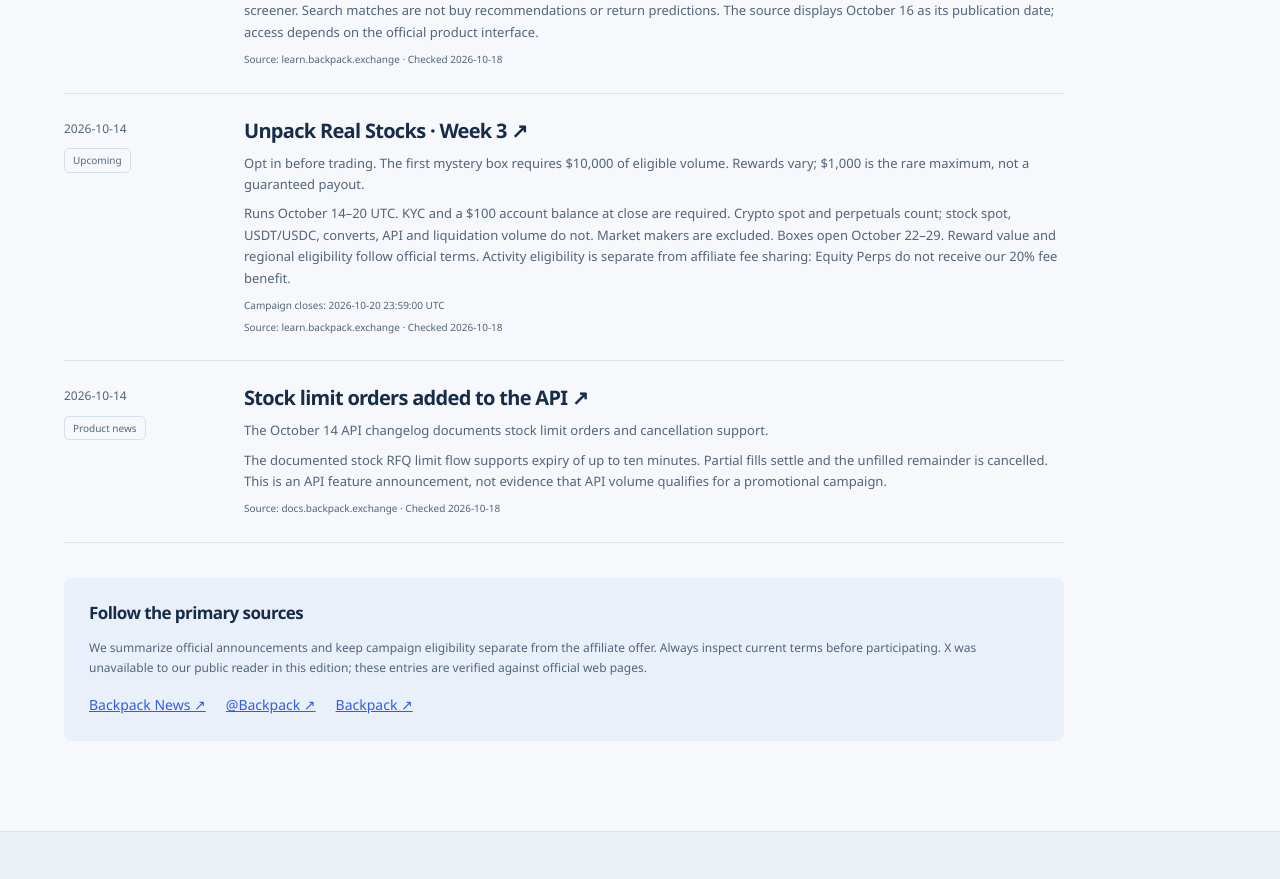
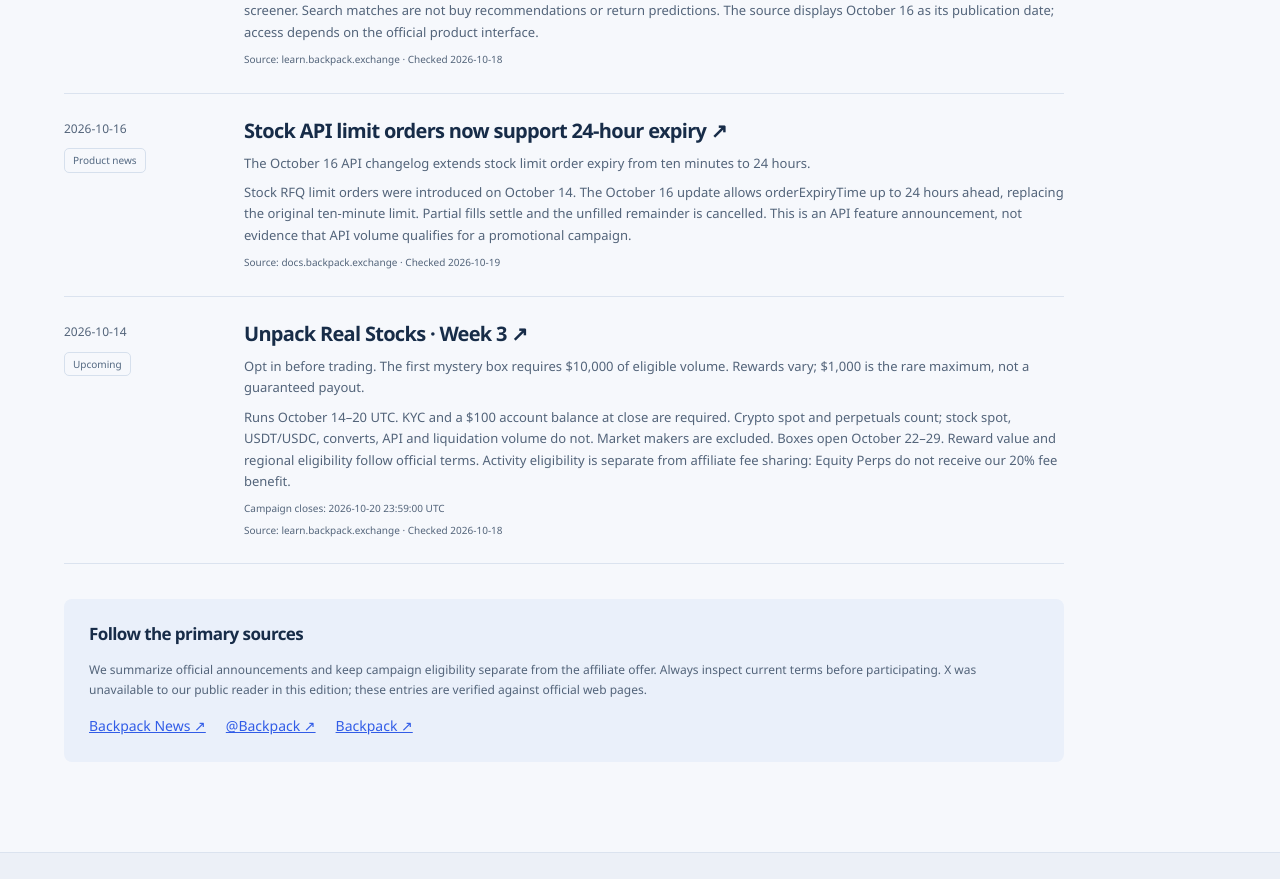
Before and after one commit to xuxizhen/backpack-referral, a Next.js app: page /en/updates in a window 1280 px wide. Shown: the part 984-1863 px from the top of the page. Built offline with nearby package versions, Linux system fonts and the light colour scheme; no server answers.

Commit message:
Update stock API limit-order expiry from official changelog

```diff
--- a/src/app/sitemap.ts
+++ b/src/app/sitemap.ts
@@ -1,11 +1,14 @@
 import type { MetadataRoute } from "next";
+import { updates } from "@/lib/updates";
 import { articles } from "@/lib/articles";
 import { langs, siteUrl, updated } from "@/lib/site";
 export default function sitemap(): MetadataRoute.Sitemap {
   return langs.flatMap((lang) =>
     ["", "updates", ...Object.keys(articles)].map((slug) => ({
       url: `${siteUrl}/${lang}${slug ? "/" + slug : ""}`,
-      lastModified: updated,
+      lastModified: slug === "" || slug === "updates"
+        ? updates.reduce((latest, item) => item.checkedAt > latest ? item.checkedAt : latest, updated)
+        : updated,
       alternates: {
         languages: {
           en: `${siteUrl}/en${slug ? "/" + slug : ""}`,
--- a/src/content/updates.json
+++ b/src/content/updates.json
@@ -61,17 +61,17 @@
   {
     "id": "stock-limit-orders",
     "kind": "product",
-    "publishedAt": "2026-10-14",
-    "checkedAt": "2026-10-18",
+    "publishedAt": "2026-10-16",
+    "checkedAt": "2026-10-19",
     "source": "https://docs.backpack.exchange/#changelog",
-    "title": ["Stock limit orders added to the API", "股票限价单加入官方 API"],
+    "title": ["Stock API limit orders now support 24-hour expiry", "股票 API 限价单有效期延长至 24 小时"],
     "summary": [
-      "The October 14 API changelog documents stock limit orders and cancellation support.",
-      "10 月 14 日 API 更新日志记录了股票限价单及撤单支持。"
+      "The October 16 API changelog extends stock limit order expiry from ten minutes to 24 hours.",
+      "10 月 16 日 API 更新日志将股票限价单最长有效期从十分钟延长至 24 小时。"
     ],
     "details": [
-      "The documented stock RFQ limit flow supports expiry of up to ten minutes. Partial fills settle and the unfilled remainder is cancelled. This is an API feature announcement, not evidence that API volume qualifies for a promotional campaign.",
-      "文档中的股票 RFQ 限价流程支持最长十分钟有效期，部分成交结算后未成交部分取消。这是 API 功能公告，不代表 API 成交量符合任何活动奖励条件。"
+      "Stock RFQ limit orders were introduced on October 14. The October 16 update allows orderExpiryTime up to 24 hours ahead, replacing the original ten-minute limit. Partial fills settle and the unfilled remainder is cancelled. This is an API feature announcement, not evidence that API volume qualifies for a promotional campaign.",
+      "股票 RFQ 限价单于 10 月 14 日加入；10 月 16 日更新允许 orderExpiryTime 最长设为 24 小时后，替代原先十分钟的限制。部分成交结算后未成交部分取消。这是 API 功能公告，不代表 API 成交量符合任何活动奖励条件。"
     ]
   }
 ]
```
Also changed, not shown: 1 other file (tests, documents, lock files or other folders).
